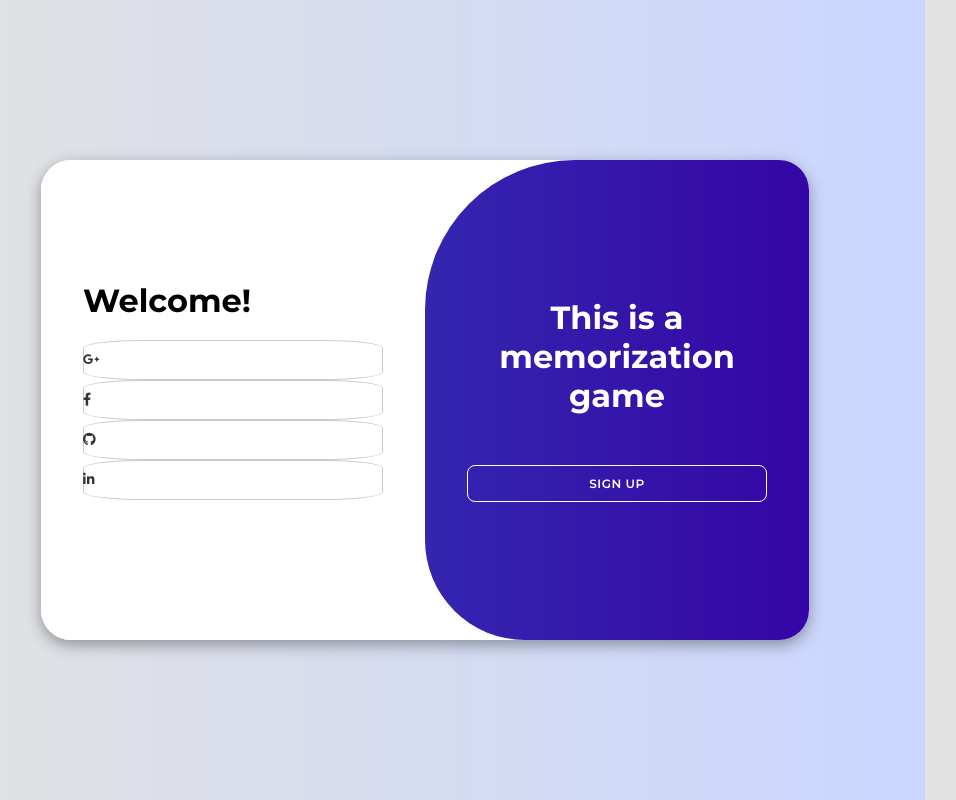
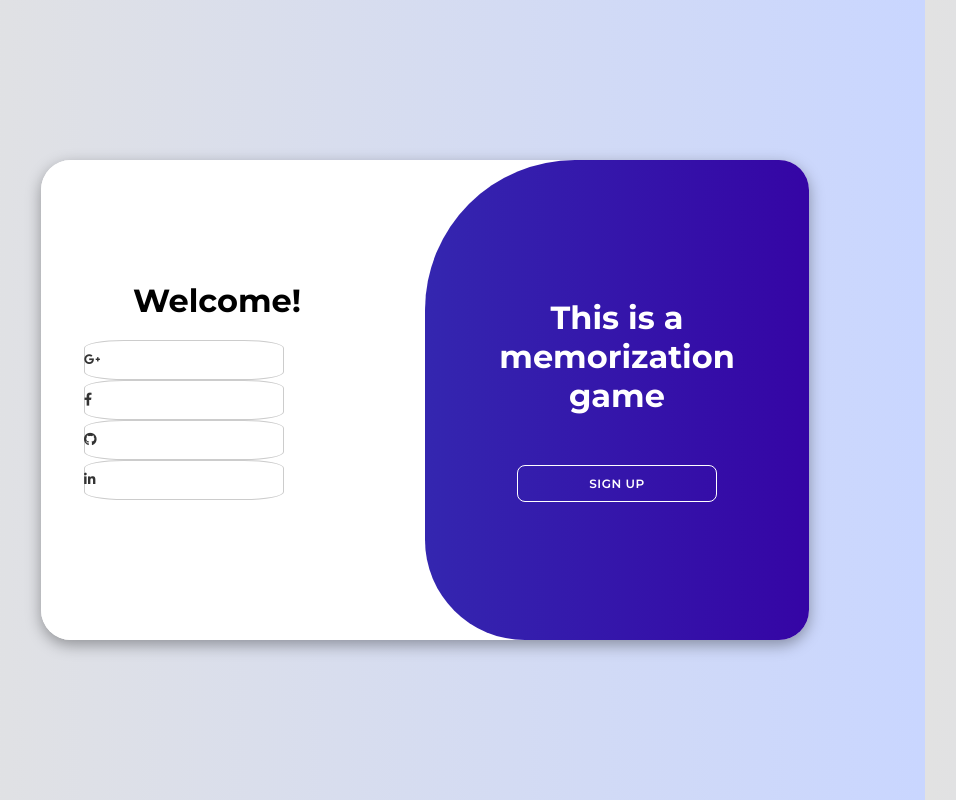
Before and after one commit to YagoCardoso23/app-ingles, a plain HTML site: page index.html in a window 1280 px wide. Shown: the whole page, without its empty margins (75-1031 px from the left). Drawn offline with Linux system fonts and the light colour scheme.

Commit message:
Update stylee.css

```diff
--- a/stylee.css
+++ b/stylee.css
@@ -5,7 +5,7 @@
     padding: 0;
     box-sizing: border-box;
     font-family: 'Montserrat', sans-serif;
-    min-width: 300px;
+    min-width: 200px;
     max-width: 1000px;
 }
 
```
